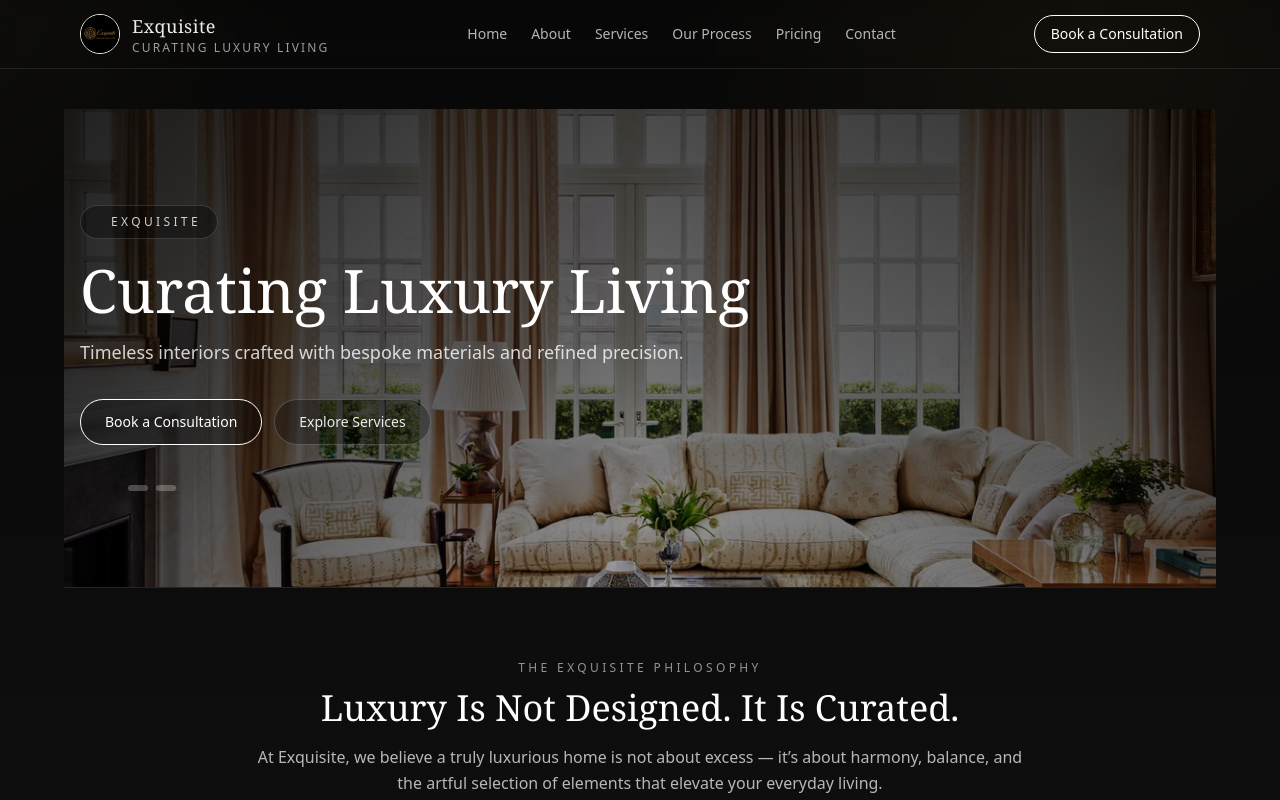
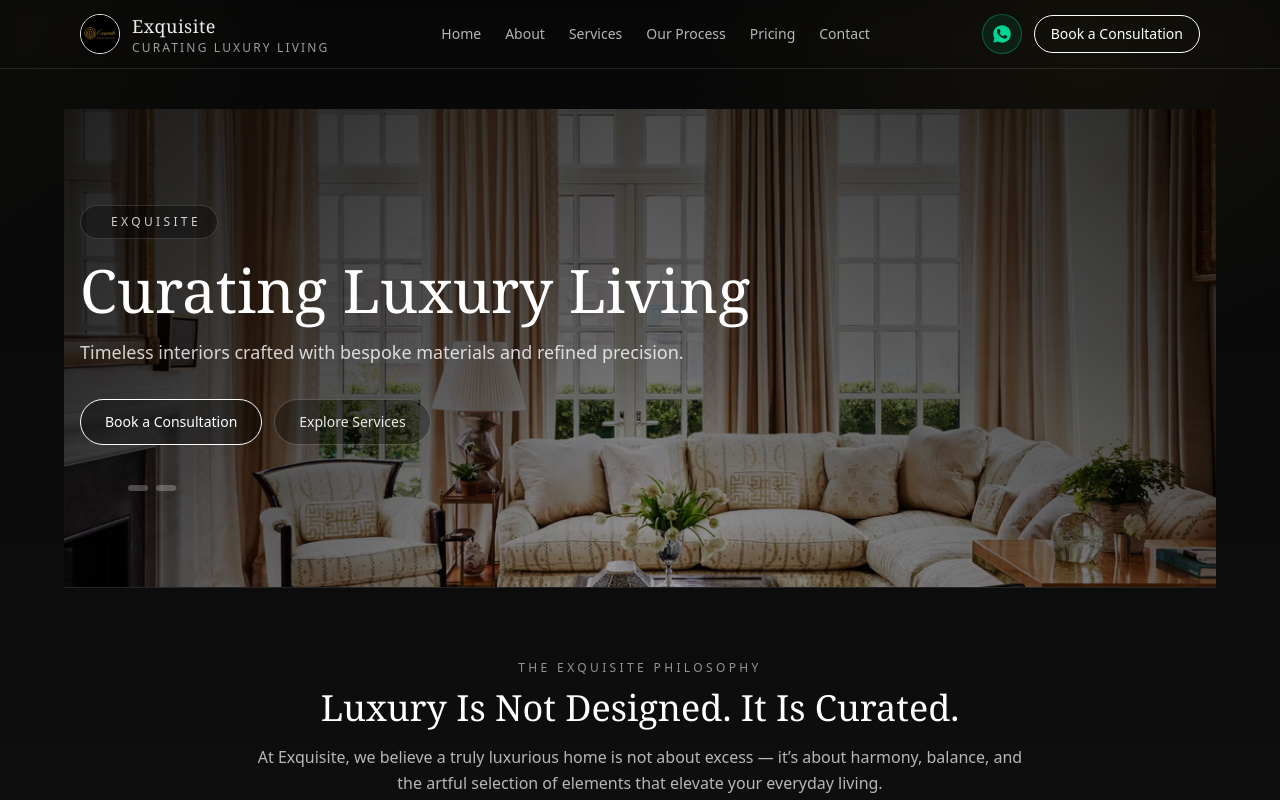
Before and after one commit to daveritchie03/exquisite-web, a Next.js app: page / in a window 1280 px wide. Shown: the top 800 px of the page. Built offline with nearby package versions, Linux system fonts and the light colour scheme.

Commit message:
feat: Whatsapp icon

```diff
--- a/src/app/globals.css
+++ b/src/app/globals.css
@@ -122,3 +122,25 @@ body {
   outline: none;
   box-shadow: 0 0 0 3px rgba(212, 175, 55, 0.35);
 }
+
+/* Subtle WhatsApp pulse */
+@keyframes wa-soft-pulse {
+  0%,
+  82%,
+  100% {
+    transform: scale(1);
+    box-shadow: 0 0 0 0 rgba(16, 185, 129, 0);
+  }
+  88% {
+    transform: scale(1.04);
+    box-shadow: 0 0 0 10px rgba(16, 185, 129, 0.10);
+  }
+  92% {
+    transform: scale(1.02);
+    box-shadow: 0 0 0 6px rgba(16, 185, 129, 0.08);
+  }
+}
+
+.wa-soft-pulse {
+  animation: wa-soft-pulse 3s ease-in-out infinite;
+}
--- a/src/components/Footer.jsx
+++ b/src/components/Footer.jsx
@@ -1,4 +1,11 @@
 import Link from "next/link";
+import WhatsappIcon from "@/components/icons/WhatsappIcon";
+
+const WHATSAPP_NUMBER = "919885668317";
+const WHATSAPP_TEXT = "I would like to do interiors to my house!";
+const WHATSAPP_LINK = `https://wa.me/${WHATSAPP_NUMBER}?text=${encodeURIComponent(
+  WHATSAPP_TEXT
+)}`;
 
 export default function Footer() {
   return (
@@ -18,18 +25,49 @@ export default function Footer() {
           <div className="text-sm">
             <div className="text-white/80 mb-3">Quick Links</div>
             <div className="grid gap-2 text-white/60">
-              <Link className="hover:text-white" prefetch={false} href="/services">Services</Link>
-              <Link className="hover:text-white" prefetch={false} href="/process">Our Process</Link>
-              <Link className="hover:text-white" prefetch={false} href="/pricing">Pricing</Link>
-              <Link className="hover:text-white" prefetch={false} href="/contact">Contact</Link>
+              <Link
+                className="hover:text-white"
+                prefetch={false}
+                href="/services"
+              >
+                Services
+              </Link>
+              <Link
+                className="hover:text-white"
+                prefetch={false}
+                href="/process"
+              >
+                Our Process
+              </Link>
+              <Link
+                className="hover:text-white"
+                prefetch={false}
+                href="/pricing"
+              >
+                Pricing
+              </Link>
+              <Link
+                className="hover:text-white"
+                prefetch={false}
+                href="/contact"
+              >
+                Contact
+              </Link>
             </div>
           </div>
 
           <div className="text-sm">
             <div className="text-white/80 mb-3">Contact</div>
             <div className="grid gap-2 text-white/60">
-              <a className="hover:text-white" href="tel:+919885668317">+91 988 566 8317</a>
-              <a className="hover:text-white" href="mailto:contact@exquisite.in">contact@exquisite.in</a>
+              <a className="hover:text-white" href="tel:+919885668317">
+                +91 988 566 8317
+              </a>
+              <a
+                className="hover:text-white"
+                href="mailto:contact@exquisite.in"
+              >
+                contact@exquisite.in
+              </a>
             </div>
           </div>
         </div>
@@ -38,6 +76,16 @@ export default function Footer() {
           © {new Date().getFullYear()} Exquisite. All rights reserved.
         </div>
       </div>
+      {/* Mobile Floating WhatsApp FAB */}
+      <a
+        href={WHATSAPP_LINK}
+        target="_blank"
+        rel="noopener noreferrer"
+        aria-label="Chat on WhatsApp"
+        className="wa-soft-pulse bottom-5 fixed right-5 z-[60] grid h-14 w-14 place-items-center rounded-full border border-emerald-300/40 bg-emerald-500/20 backdrop-blur md:hidden shadow-[0_18px_55px_rgba(0,0,0,0.55)] transition hover:bg-emerald-500/25 hover:border-emerald-300/60"
+      >
+        <WhatsappIcon className="h-7 w-7 text-emerald-300" />
+      </a>
     </footer>
   );
 }
--- a/src/components/Header.jsx
+++ b/src/components/Header.jsx
@@ -1,5 +1,6 @@
 import Link from "next/link";
 import Image from "next/image";
+import WhatsappIcon from "@/components/icons/WhatsappIcon";
 
 const nav = [
   { href: "/", label: "Home" },
@@ -9,6 +10,12 @@ const nav = [
   { href: "/pricing", label: "Pricing" },
   { href: "/contact", label: "Contact" },
 ];
+
+const WHATSAPP_NUMBER = "919885668317";
+const WHATSAPP_TEXT = "I would like to do interiors to my house!";
+const WHATSAPP_LINK = `https://wa.me/${WHATSAPP_NUMBER}?text=${encodeURIComponent(
+  WHATSAPP_TEXT
+)}`;
 
 export default function Header() {
   return (
@@ -45,6 +52,18 @@ export default function Header() {
           ))}
         </nav>
 
+        {/* Right actions */}
+        <div className="hidden items-center gap-3 md:flex">
+          <a
+            href={WHATSAPP_LINK}
+            target="_blank"
+            rel="noopener noreferrer"
+            aria-label="Chat on WhatsApp"
+            className="wa-soft-pulse group inline-flex h-10 w-10 items-center justify-center rounded-full border border-emerald-400/35 bg-emerald-500/10 hover:bg-emerald-500/20 hover:border-emerald-300/60 hover:shadow-glow transition"
+          >
+            <WhatsappIcon className="h-5 w-5 text-emerald-400 transition group-hover:scale-110" />
+          </a>
+
           <Link
             href="/contact"
             prefetch={false}
@@ -54,10 +73,22 @@ export default function Header() {
           </Link>
         </div>
 
+        {/* Mobile right action */}
+        <div className="md:hidden">
+          <Link
+            href="/contact"
+            prefetch={false}
+            className="rounded-full border border-brand-gold/40 bg-brand-charcoal px-4 py-2 text-sm text-white hover:border-brand-gold hover:shadow-glow transition"
+          >
+            Book
+          </Link>
+        </div>
+      </div>
+
       {/* Mobile nav */}
       <div className="md:hidden border-t border-white/10">
         <div className="mx-auto grid max-w-6xl grid-cols-3 gap-2 px-3 py-2 text-xs">
-          {nav.slice(0, 6).map((i) => (
+          {nav.slice(0, 5).map((i) => (
             <Link
               key={i.href}
               prefetch={false}
@@ -67,6 +98,16 @@ export default function Header() {
               {i.label}
             </Link>
           ))}
+
+          {/* WhatsApp tile */}
+          <a
+            href={WHATSAPP_LINK}
+            target="_blank"
+            rel="noopener noreferrer"
+            className="rounded-lg border border-emerald-400/25 bg-emerald-500/10 px-2 py-2 text-center text-white/85 hover:bg-emerald-500/15 hover:border-emerald-300/55 transition"
+          >
+            WhatsApp
+          </a>
         </div>
       </div>
     </header>
--- /dev/null
+++ b/src/components/icons/WhatsappIcon.jsx
@@ -0,0 +1,15 @@
+export default function WhatsAppIcon({ className }) {
+  return (
+    <svg
+      viewBox="0 0 32 32"
+      className={className}
+      xmlns="http://www.w3.org/2000/svg"
+      aria-hidden="true"
+    >
+      <path
+        fill="currentColor"
+        d="M16.01 2.003c-7.732 0-14.01 6.278-14.01 14.01 0 2.48.648 4.902 1.878 7.043L2 30l7.157-1.855a13.95 13.95 0 0 0 6.853 1.754h.006c7.732 0 14.01-6.278 14.01-14.01S23.748 2.003 16.01 2.003zm8.168 19.25c-.344.967-2.03 1.81-2.792 1.91-.7.093-1.57.132-2.533-.16-.583-.187-1.333-.433-2.302-.85-4.047-1.748-6.688-5.81-6.89-6.082-.2-.273-1.646-2.194-1.646-4.186 0-1.992 1.05-2.973 1.42-3.38.37-.406.807-.507 1.076-.507.27 0 .538.003.775.015.25.013.587-.095.92.7.344.813 1.17 2.806 1.272 3.01.1.203.17.44.03.71-.14.27-.212.438-.414.675-.203.237-.428.53-.61.712-.203.203-.414.424-.178.832.237.406 1.05 1.734 2.252 2.807 1.546 1.38 2.85 1.81 3.257 2.01.406.203.645.17.882-.102.237-.27 1.01-1.17 1.28-1.575.27-.406.538-.338.91-.203.37.137 2.344 1.104 2.75 1.305.406.203.676.304.775.472.1.17.1.98-.244 1.947z"
+      />
+    </svg>
+  );
+}
```
Lines whose indentation alone changed are shown as unchanged.
